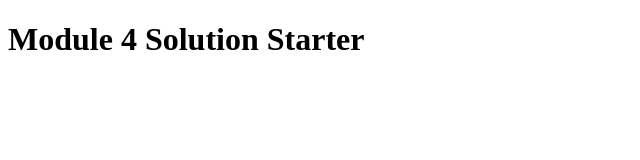
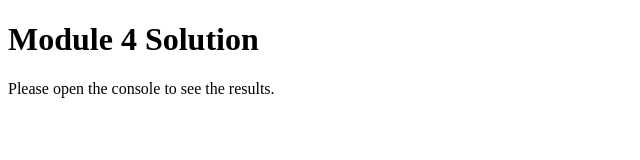
Before and after one commit to hadeelammari/module4-solution, a plain HTML site: page index.html in a window 1280 px wide. Shown: the whole page, without its empty margins (0-640 px from the left). Drawn offline with Linux system fonts and the light colour scheme.

Commit message:
Update index.html

```diff
--- a/index.html
+++ b/index.html
@@ -2,7 +2,7 @@
 <html>
 <head>
   <meta charset="utf-8">
-  <title>Module 4 Solution Starter</title>
+  <title>Module 4 Solution</title>
   <script>
     var names = []; // DO NOT REMOVE
   </script>
@@ -11,6 +11,7 @@
   <script src="script.js"></script>
 </head>
 <body>
-  <h1>Module 4 Solution Starter</h1>
+  <h1>Module 4 Solution</h1>
+  <p>Please open the console to see the results.</p>
 </body>
 </html>
```
